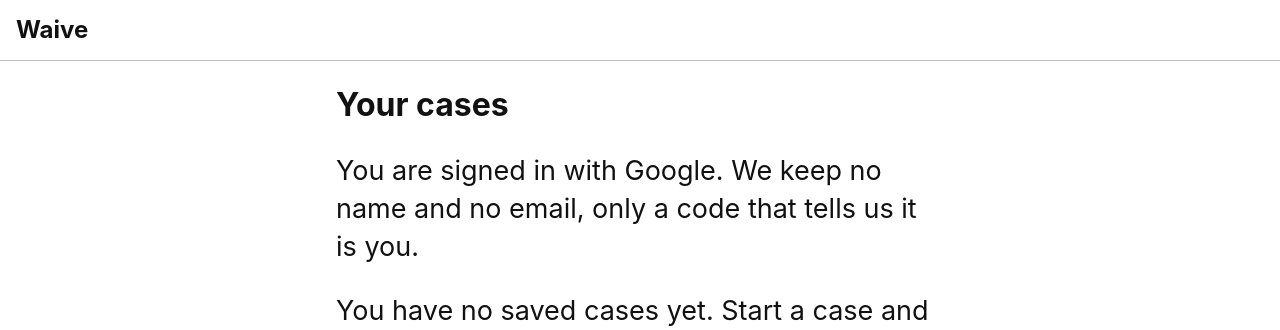
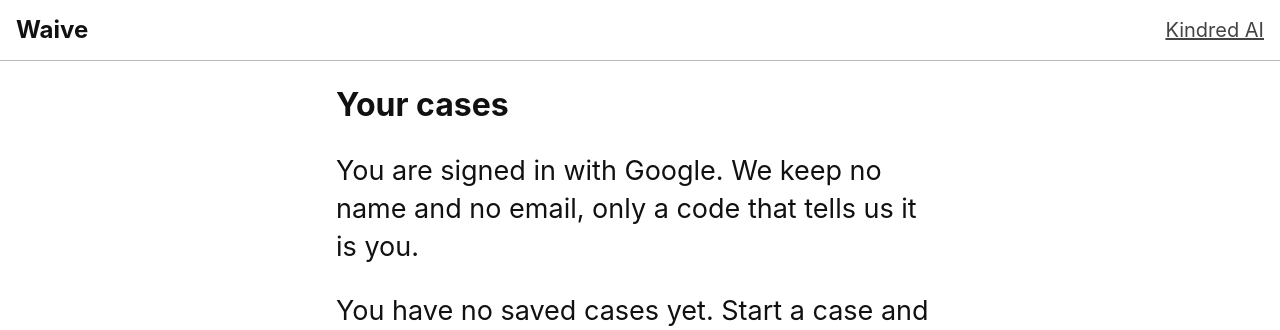
Before and after one commit to Fluffy-SHIBAINU/waive, a Python web app: template src/waive/web/templates/account.html in a window 1280 px wide. Shown: the top 330 px of the page. Run offline with Jinja, Linux system fonts and the light colour scheme; the template is opened without the code that fills it, so the values that code supplies are empty.

Commit message:
feat(web): link back to kindred-ai.dev from the header
Every Kindred product gives the reader a way back to the family's site:
the header now carries a "Kindred AI" link to https://kindred-ai.dev/
beside the product name, in Waive's muted link style. The wall test
checks it is on a signed-in page.

```diff
--- a/src/waive/web/templates/base.html
+++ b/src/waive/web/templates/base.html
@@ -7,7 +7,7 @@
 <link rel="stylesheet" href="/static/waive.css">
 </head>
 <body>
-<header class="top"><a href="/" class="brand">Waive</a></header>
+<header class="top"><a href="/" class="brand">Waive</a><a href="https://kindred-ai.dev/" class="muted">Kindred AI</a></header>
 <main class="page">
 {% block content %}{% endblock %}
 {% if bar %}{% include "_case_bar.html" %}{% endif %}
```
Also changed, not shown: tests/unit/test_kindred_wall.py (+2 -0 lines).
